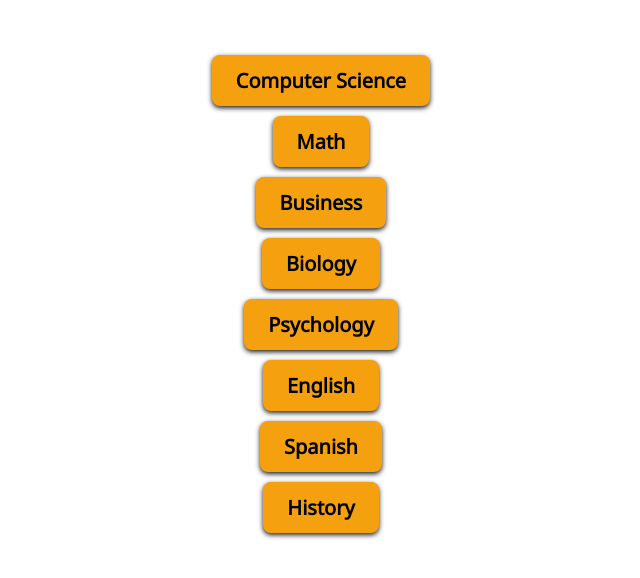
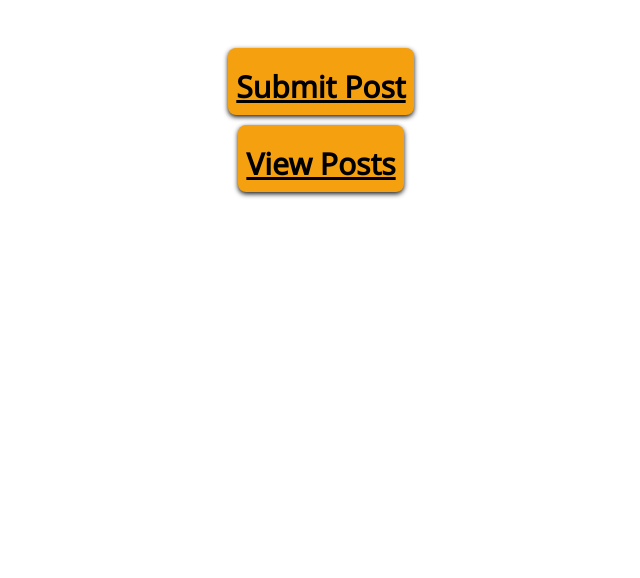
Before and after one commit to CS322-SP23/SMC-Overflow, a Flask app: page / in a window 1280 px wide. Shown: the part 117-695 px from the top of the page, without its empty margins (319-959 px from the left). Run offline with Flask 3, Linux system fonts and the light colour scheme.

Commit message:
submit and view post buttons instead of categories

```diff
--- a/app.py
+++ b/app.py
@@ -9,5 +9,6 @@
 @app.route('/form', methods=['GET', 'POST'])
 def form():
    return render_template('form.html')
+
 if __name__ == '__main__':
    app.run()
--- a/statics/styles.css
+++ b/statics/styles.css
@@ -13,15 +13,15 @@
   flex-direction: column;
   align-items: center;
   justify-content: center;
-  margin-top: 50px;
+  margin-top: 10px;
 }
 
-.categories-button {
+.submit-button, .back-button {
   font-family: 'Noto Sans', sans-serif;
   font-weight: bold;
   margin: 5px;
-  padding: 12px 24px;
-  font-size: 20px;
+  padding: 8px 8px;
+  font-size: 30px;
   background-color: #F5A00F;
   color: black;
   border: none;
@@ -29,9 +29,12 @@
   cursor: pointer;
   transition: all 0.2s ease-in-out;
   box-shadow: 0px 2px 5px rgba(0, 0, 0, 0.9);
+  display: flex;
+  justify-content: top;
+  align-items: center;
 }
 
-.categories-button:hover {
+.submit-button:hover, .back-button:hover {
   background-color: #532884;
   color: white;
   font-size: 30px;
--- a/templates/index.html
+++ b/templates/index.html
@@ -9,17 +9,24 @@
 <body>
   <h1 class="header">SMC-Overflow</h1>
   <div class="button-container">
-    <button class="categories-button">Computer Science</button>
+    <a href="/form" class="submit-button">
+      <span class="button-container">Submit Post</span>
+    </a>
+    <a href="/posts" class="back-button">
+      <span class="button-container">View Posts</span>
+    </a>
+    <div class="profile-button">
+      Profile
+    </div>
+  </div>
+</body>
+</html>
+
+<!--<button class="categories-button">Computer Science</button>
     <button class="categories-button">Math</button>
     <button class="categories-button">Business</button>
     <button class="categories-button">Biology</button>
     <button class="categories-button">Psychology</button>
     <button class="categories-button">English</button>
     <button class="categories-button">Spanish</button>
-    <button class="categories-button">History</button>
-    <div class="profile-button">
-      Profile
-    </div>
-  </div>
-</body>
-</html>
+    <button class="categories-button">History</button>-->
```
